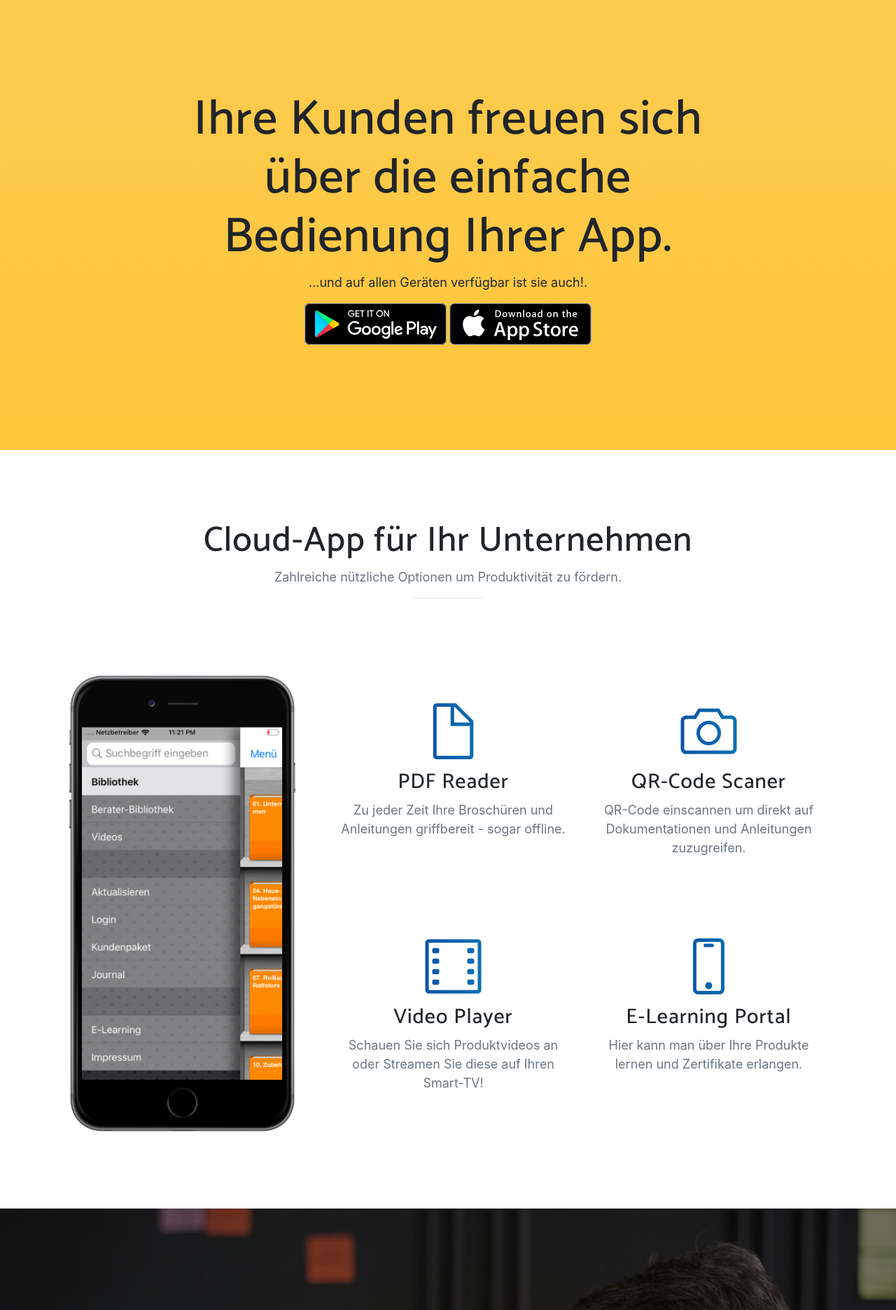
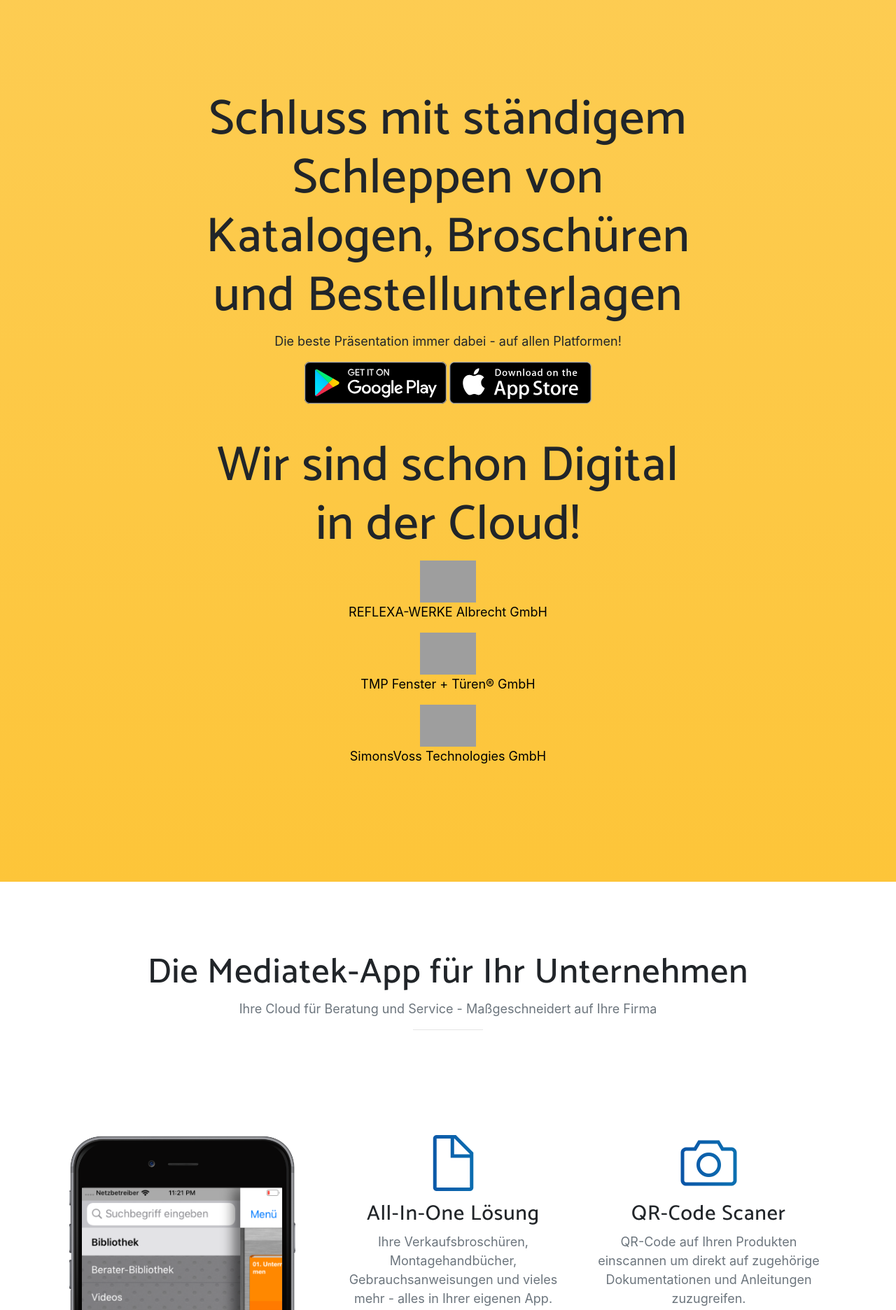
Before and after one commit to Sorcecoder/femoso-site, a website with bundled scripts: page index.html in a window 1280 px wide. Shown: the part 820-2692 px from the top of the page at 70% size. Built offline with nearby package versions, Linux system fonts and the light colour scheme; grey boxes are pictures that could not be loaded; a web font is replaced by a local one.

Commit message:
changed text of the site
now the product is more clear

```diff
--- a/index.html
+++ b/index.html
@@ -59,8 +59,8 @@
       <div class="row h-100">
         <div class="col-lg-7 my-auto">
           <div class="header-content mx-auto">
-            <h1 class="mb-5">Ihre eigene Cloud-App  -  Dank FeMoSo kein Problem</h1>
-            <a href="mailto:apps@femoso.de" class="btn btn-outline btn-xl js-scroll-trigger">Ich will eine App!</a>
+            <h1 class="mb-5">Ihre eigene Mediathek-App  -  Der ideale Begleiter für Beratung und Service</h1>
+            <a href="mailto:apps@femoso.de" class="btn btn-outline btn-xl js-scroll-trigger">Jetzt Kontakt aufnehmen</a>
           </div>
         </div>
         <div class="col-lg-5 my-auto">
@@ -86,11 +86,22 @@
     <div class="container">
       <div class="row">
         <div class="col-md-8 mx-auto">
-          <h2 class="section-heading">Ihre Kunden freuen sich über die einfache Bedienung Ihrer App.</h2>
-          <p>...und auf allen Geräten verfügbar ist sie auch!.</p>
+          <h2 class="section-heading">Schluss mit ständigem Schleppen von Katalogen, Broschüren und Bestellunterlagen</h2>
+          <p>Die beste Präsentation immer dabei - auf allen Platformen!</p>
           <div class="badges">
             <a class="badge-link"><img src="img/google-play-badge.svg" alt=""></a>
             <a class="badge-link"><img src="img/app-store-badge.svg" alt=""></a>
+          </div>
+          <br>
+          <br>
+          <h2>Wir sind schon Digital in der Cloud!</h2>
+          <div class="badges">
+            <a href="https://apps.apple.com/de/app/reflexa-mediathek/id1447042689" class="badge-link"><img src="https://is2-ssl.mzstatic.com/image/thumb/Purple123/v4/0d/f9/d8/0df9d8b8-7c6a-2ae7-24c3-1029895e7a32/Reflexa-0-0-1x_U007emarketing-0-0-0-10-0-0-sRGB-0-0-0-GLES2_U002c0-512MB-85-220-0-0.png/246x0w.png" alt=""></a>
+            <p><a style="color:black" href="https://www.reflexa.de/">REFLEXA-WERKE Albrecht GmbH</a></p>
+            <a href="https://apps.apple.com/de/app/tmp-mediathek/id1434872770" class="badge-link"><img src="https://is2-ssl.mzstatic.com/image/thumb/Purple123/v4/61/2f/21/612f21ae-792d-3463-c6d3-e243a03a5183/TMP-0-0-1x_U007emarketing-0-0-0-10-0-0-sRGB-0-0-0-GLES2_U002c0-512MB-85-220-0-0.png/246x0w.png" alt=""></a>
+            <p><a style="color:black" href="https://www.tmp-online.de/">TMP Fenster + Türen® GmbH</a></p>
+            <a href="https://apps.apple.com/de/app/simonsvoss-mediathek/id1455020153" class="badge-link"><img src="https://is5-ssl.mzstatic.com/image/thumb/Purple123/v4/16/da/96/16da9630-a661-9361-295a-20c6d823ae67/SimonsVoss-0-0-1x_U007emarketing-0-0-0-10-0-0-sRGB-0-0-0-GLES2_U002c0-512MB-85-220-0-0.png/246x0w.png" alt=""></a>
+            <p><a style="color:black" href="https://www.simons-voss.com/">SimonsVoss Technologies GmbH</a></p>
           </div>
         </div>
       </div>
@@ -100,8 +111,8 @@
   <section class="features" id="features">
     <div class="container">
       <div class="section-heading text-center">
-        <h2>Cloud-App für Ihr Unternehmen</h2>
-        <p class="text-muted">Zahlreiche nützliche Optionen um Produktivität zu fördern.</p>
+        <h2>Die Mediatek-App für Ihr Unternehmen</h2>
+        <p class="text-muted">Ihre Cloud für Beratung und Service - Maßgeschneidert auf Ihre Firma</p>
         <hr>
       </div>
       <div class="row">
@@ -126,15 +137,15 @@
               <div class="col-lg-6">
                 <div class="feature-item">
                   <i class="icon-doc text-primary"></i>
-                  <h3>PDF Reader</h3>
-                  <p class="text-muted">Zu jeder Zeit Ihre Broschüren und Anleitungen griffbereit - sogar offline.</p>
+                  <h3>All-In-One Lösung</h3>
+                  <p class="text-muted">Ihre Verkaufsbroschüren, Montagehandbücher, Gebrauchsanweisungen und vieles mehr - alles in Ihrer eigenen App.</p>
                 </div>
               </div>
               <div class="col-lg-6">
                 <div class="feature-item">
                   <i class="icon-camera text-primary"></i>
                   <h3>QR-Code Scaner</h3>
-                  <p class="text-muted">QR-Code einscannen um direkt auf Dokumentationen und Anleitungen zuzugreifen.</p>
+                  <p class="text-muted">QR-Code auf Ihren Produkten einscannen um direkt auf zugehörige Dokumentationen und Anleitungen zuzugreifen.</p>
                 </div>
               </div>
             </div>
@@ -142,15 +153,15 @@
               <div class="col-lg-6">
                 <div class="feature-item">
                   <i class="icon-film text-primary"></i>
-                  <h3>Video Player</h3>
+                  <h3>Videos präsentieren</h3>
                   <p class="text-muted">Schauen Sie sich Produktvideos an oder Streamen Sie diese auf Ihren Smart-TV!</p>
                 </div>
               </div>
               <div class="col-lg-6">
                 <div class="feature-item">
                   <i class="icon-screen-smartphone text-primary"></i>
-                  <h3>E-Learning Portal</h3>
-                  <p class="text-muted">Hier kann man über Ihre Produkte lernen und Zertifikate erlangen.</p>
+                  <h3>Immer alles dabei</h3>
+                  <p class="text-muted">Vergessen Sie nie wieder Unterlagen. Durch Ihre eigene Mediathek haben Sie mit Ihrem mobilen Endgerät immer Zugriff auf all Ihre Unterlagen - sogar offline! </p>
                 </div>
               </div>
             </div>
@@ -163,8 +174,8 @@
   <section class="cta">
     <div class="cta-content">
       <div class="container">
-        <h2>Warten ist Vergangenheit.<br>Ihre App ist nur ein Click entfernt.</h2>
-        <a href="mailto:apps@femoso.de" class="btn btn-outline btn-xl js-scroll-trigger">Holen Sie sich Ihre App</a>
+        <h2>Interesse geweckt? <br> Nehmen Sie Kontakt auf - wir freuen uns!</h2>
+        <a href="mailto:apps@femoso.de" class="btn btn-outline btn-xl js-scroll-trigger">E-Mail an apps@femoso.de </a>
       </div>
     </div>
     <div class="overlay"></div>
@@ -172,26 +183,8 @@
 
   <section class="contact bg-primary" id="contact">
     <div class="container">
-      <h2>Die Zukunft beginnt schon heute.</h2>
+      <h2>Mit Digitalisierung einen Schritt weiter.</h2>
       <h3>apps@femoso.de</h3>
-        <!---  ###Here social media can be linked###
-        <ul class="list-inline list-social">
-        <li class="list-inline-item social-twitter">
-          <a href="#">
-            <i class="fab fa-twitter"></i>
-          </a>
-        </li>
-        <li class="list-inline-item social-facebook">
-          <a href="#">
-            <i class="fab fa-facebook-f"></i>
-          </a>
-        </li>
-        <li class="list-inline-item social-google-plus">
-          <a href="#">
-            <i class="fab fa-google-plus-g"></i>
-          </a>
-        </li> just addin some comments
-      </ul> --->
     </div>
   </section>
 
```
